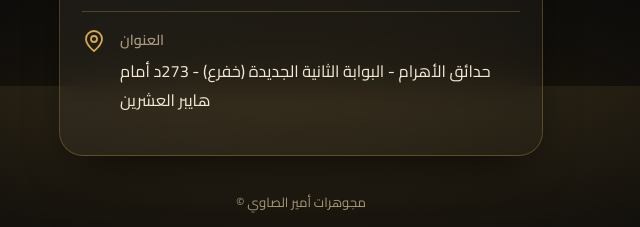
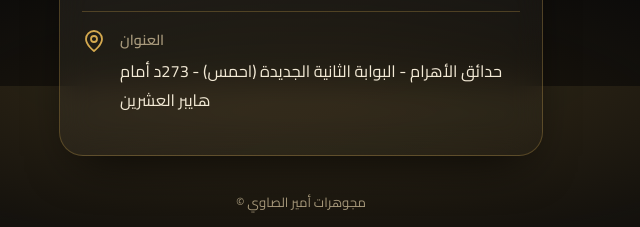
Before and after one commit to yousef-ramadan1907/Amir-Elsawy, a plain HTML site: page index.html in a window 1280 px wide. Shown: the part 1514-1741 px from the top of the page, 339-979 px from the left. Drawn offline with Linux system fonts and the light colour scheme.

Commit message:
changeNameGate

```diff
--- a/index.html
+++ b/index.html
@@ -153,7 +153,7 @@
                 </svg>
                 <div>
                     <h3>العنوان</h3>
-                    <p>حدائق الأهرام - البوابة الثانية الجديدة (خفرع) - 273د أمام هايبر العشرين</p>
+                    <p>حدائق الأهرام - البوابة الثانية الجديدة (احمس) - 273د أمام هايبر العشرين</p>
                 </div>
             </div>
         </section>
```
